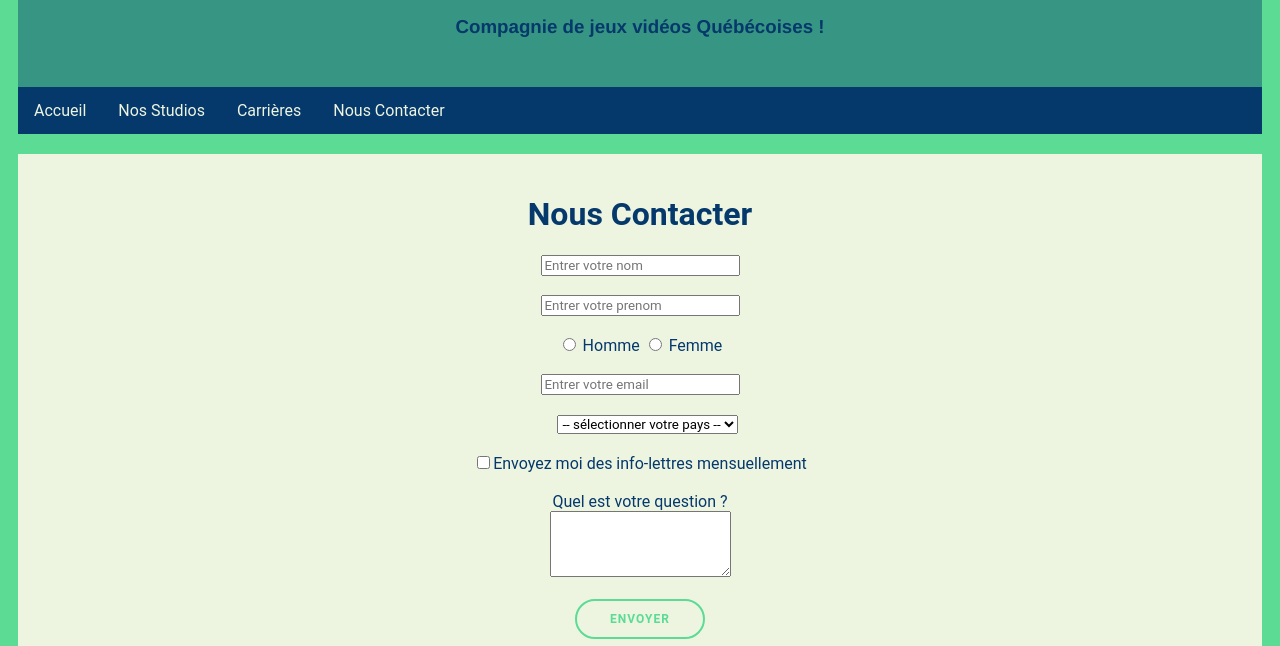
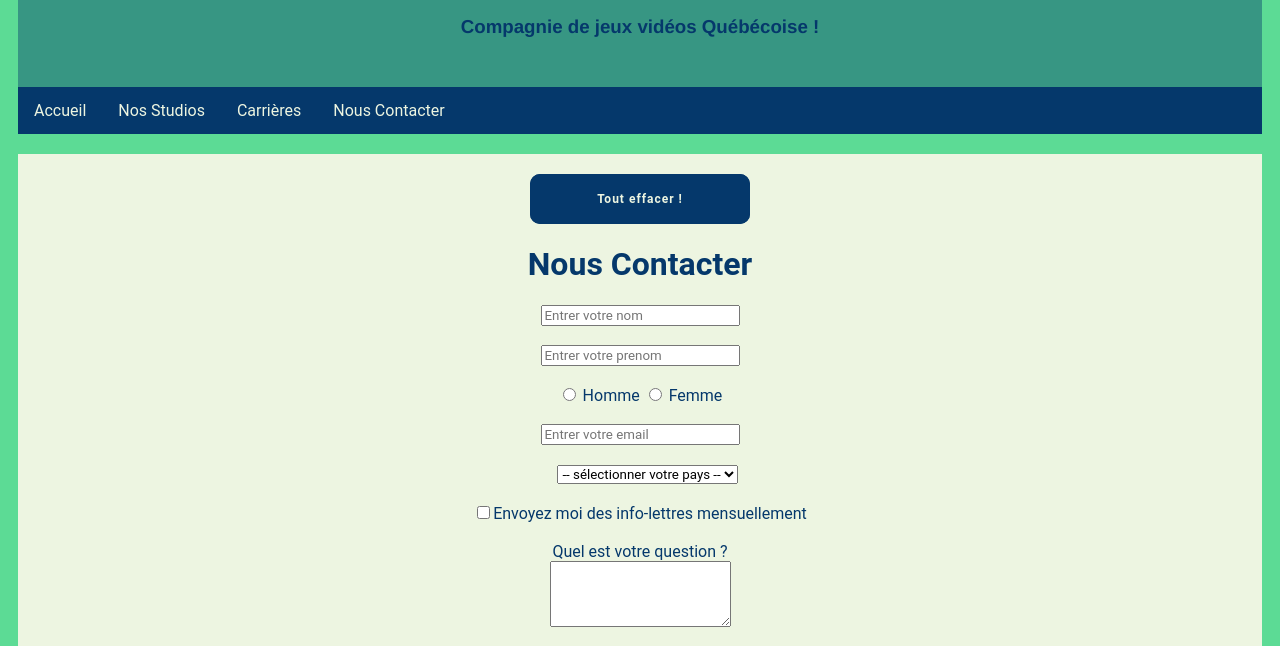
Before and after one commit to WillStanks/TP7_InterfaceWeb, a plain HTML site: page contacter.html in a window 1280 px wide. Shown: the part 119-765 px from the top of the page. Drawn offline with nearby package versions, Linux system fonts and the light colour scheme.

Commit message:
Fin du tp7

```diff
--- a/contacter.html
+++ b/contacter.html
@@ -19,7 +19,7 @@
       <a href="index.html"
         ><img src="images/logoCompagnie.svg" width="200px"
       /></a>
-      <h3>Compagnie de jeux vidéos Québécoises !</h3>
+      <h3>Compagnie de jeux vidéos Québécoise !</h3>
     </div>
     <div class="navigation">
       <a href="index.html">Accueil</a>
@@ -28,6 +28,7 @@
       <a href="contacter.html">Nous Contacter</a>
     </div>
     <div class="carte">
+      <button class="boutonCouleur" type="button">Tout effacer !</button>
       <h1>Nous Contacter</h1>
       <input type="text" placeholder="Entrer votre nom" id="nom" />
       <br /><br />
@@ -41,7 +42,9 @@
       <br />
 
       <select id="pays">
-        <option disabled selected value>-- sélectionner votre pays --</option>
+        <option disabled selected value="default">
+          -- sélectionner votre pays --
+        </option>
         <option value="Canada">Canada</option>
         <option value="EtatsUnis">États-Unis</option>
         <option value="France">France</option>
--- a/index.js
+++ b/index.js
@@ -86,6 +86,7 @@ function gallerie(){
 
 /*--------------------FORMULAIRE NOUS CONTACTER--------------------*/
 
+/*-----Bouton envoyer-----*/
 /**
  * Fonction qui permet au bouton envoyer de faire son animation.
  */
@@ -115,3 +116,21 @@ $(function() {
       }, 1250 );
     }
   });
+
+/*-----Bouton effacer-----*/
+
+/**
+ * Fonction qui permet de supprimer tous les champs du formulaire.
+ */
+$(function(){
+  $(".boutonCouleur").click(function(){
+    document.getElementById('nom').value = '';
+    document.getElementById('prenom').value = '';
+    $('input[name=genre]').attr('checked',false);
+    document.getElementById('email').value = '';
+    $('#pays').val('default');
+    $('input[id=infoLettres]').attr('checked',false);
+    document.getElementById('question').value = '';
+
+  });
+});
--- a/styles/base.css
+++ b/styles/base.css
@@ -164,7 +164,7 @@ body {
   margin: 10px;
 }
 
-/*----------BOUTON VALIDER----------*/
+/*----------------------------------------BOUTON VALIDER----------------------------------------*/
 
 /* Css pour le conteneur du bouton. */
 .container {
@@ -270,3 +270,89 @@ button:after {
     transform: rotate(360deg);
   }
 }
+
+/*----------------------------------------BOUTON ARC-EN-CIEL----------------------------------------*/
+
+/* Css du bouton effacer. */
+.boutonCouleur {
+  width: 220px;
+  height: 50px;
+  border: none;
+  outline: none;
+  color: #edf5e1;
+  background: #05386b;
+  cursor: pointer;
+  position: relative;
+  z-index: 0;
+  border-radius: 10px;
+}
+
+/* Permet de mettre toutes les couleurs de l'arc-en-ciel. */
+.boutonCouleur:before {
+  content: "";
+  background: linear-gradient(
+    45deg,
+    #ff0000,
+    #ff7300,
+    #fffb00,
+    #48ff00,
+    #00ffd5,
+    #002bff,
+    #7a00ff,
+    #ff00c8,
+    #ff0000
+  );
+  position: absolute;
+  top: -2px;
+  left: -2px;
+  background-size: 400%;
+  z-index: -1;
+  filter: blur(5px);
+  width: calc(100% + 4px);
+  height: calc(100% + 4px);
+  animation: glowing 20s linear infinite;
+  opacity: 0;
+  transition: opacity 0.3s ease-in-out;
+  border-radius: 10px;
+}
+
+/* La couleur du texte du bouton a la base. */
+.boutonCouleur:active {
+  color: #05386b;
+}
+
+/* La couleur du background du bouton après. */
+.boutonCouleur:active:after {
+  background: transparent;
+}
+
+/* Opacité a 1 lorsqu'on survole. */
+.boutonCouleur:hover:before {
+  opacity: 1;
+}
+
+/* Css du bouton après l'animation. */
+.boutonCouleur:after {
+  z-index: -1;
+  content: "";
+  position: absolute;
+  width: 100%;
+  height: 100%;
+  background: #05386b;
+  left: 0;
+  top: 0;
+  border-radius: 10px;
+}
+
+/* Permet de mettre l'animation de brillance de l'arc-en-ciel. */
+@keyframes glowing {
+  0% {
+    background-position: 0 0;
+  }
+  50% {
+    background-position: 400% 0;
+  }
+  100% {
+    background-position: 0 0;
+  }
+}
```
Also changed, not shown: carriere.html (+4 -2 lines), index.html (+1 -1 lines), studios.html (+1 -1 lines), images/artisteSenior.png, images/directriceAnimation.jpg, images/president.PNG, images/presidentAccueil.PNG (added), images/programmeurSenior.jpg.
